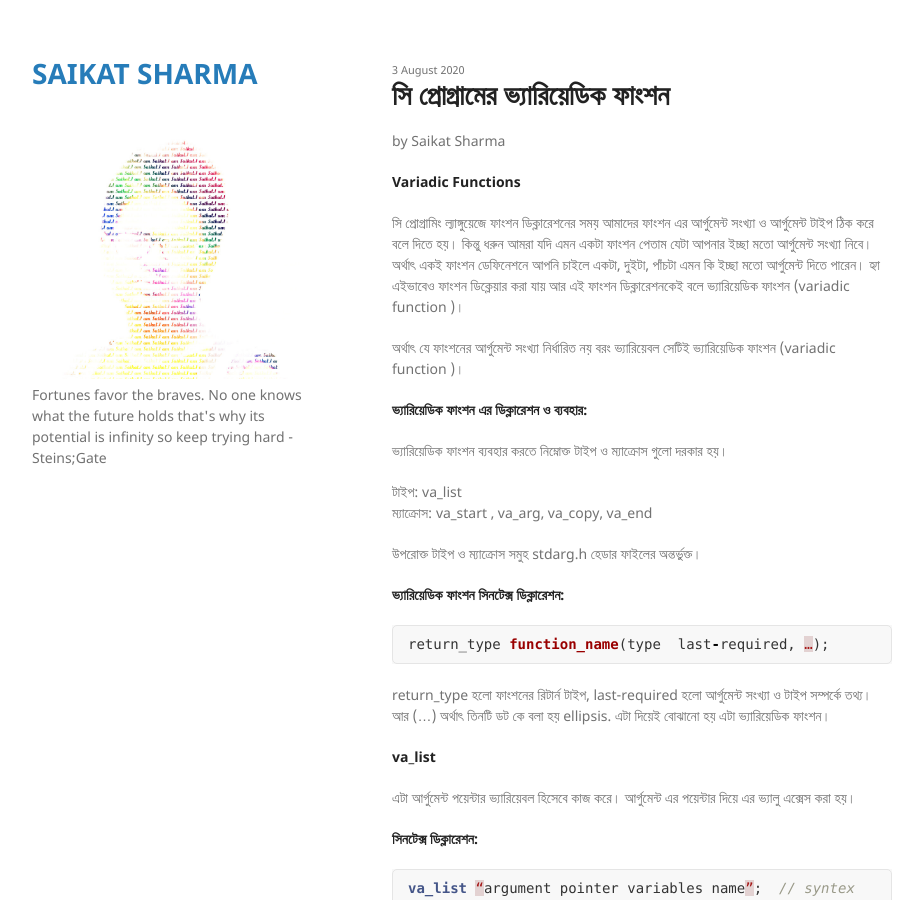
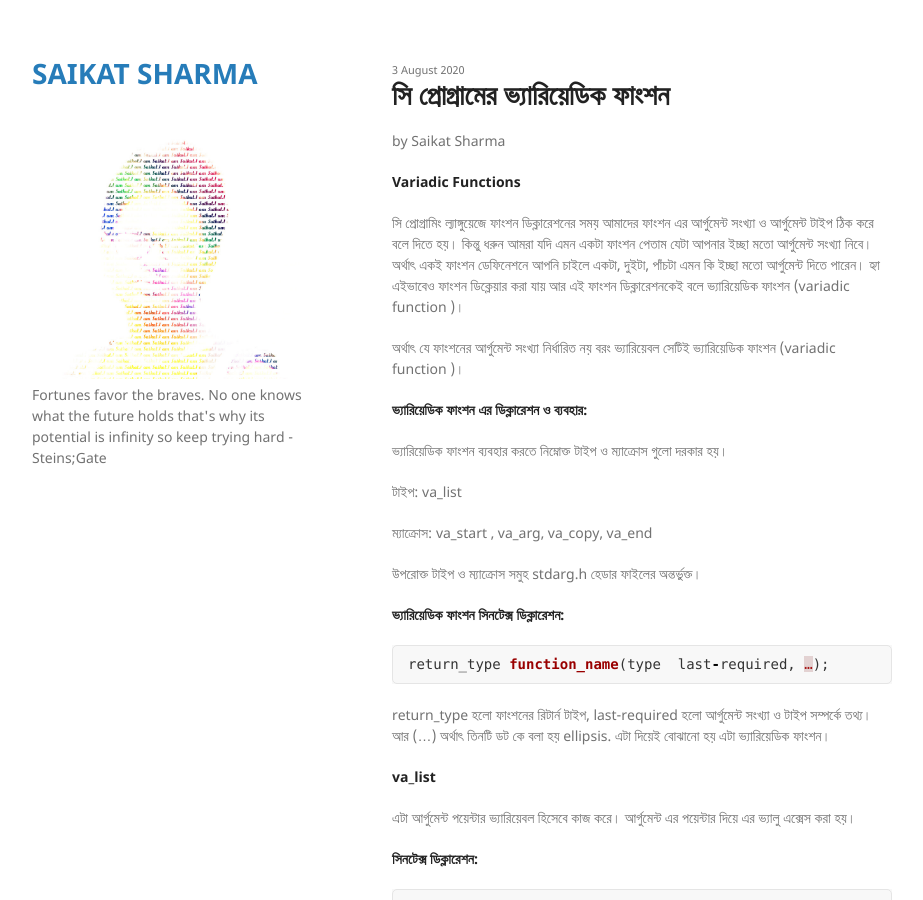
Before and after one commit to Saikat-S/Saikat-S.github.io, a Jekyll site: the page built from _posts/2020-08-03-Variadic-function-in-c.md, in a window 1280 px wide and 900 px high. Shown: the whole window, without its empty margins (178-1101 px from the left). Built offline with Jekyll 4.4.1, drawn with Linux system fonts in a browser that asks for light colours.

````diff
--- a/_posts/2020-08-03-Variadic-function-in-c.md
+++ b/_posts/2020-08-03-Variadic-function-in-c.md
@@ -15,7 +15,8 @@ tags: c, function, variadic_function
 
 ভ্যারিয়েডিক ফাংশন ব্যবহার করতে নিম্নোক্ত  টাইপ ও ম্যাক্রোস গুলো দরকার হয়।
 
-টাইপ: va_list\
+টাইপ: va_list
+
 ম্যাক্রোস: va_start , va_arg, va_copy, va_end
 
 উপরোক্ত  টাইপ ও ম্যাক্রোস সমুহ stdarg.h হেডার ফাইলের অন্তর্ভুক্ত।
@@ -106,7 +107,8 @@ output:
 15
 29
 ```
-এখানে প্রথমে va_list দিয়ে ap নামে একটি আর্গুমেন্ট পয়েন্টার ভ্যারিয়েবল ডিক্লেয়ার করা হয়েছে।  va_start দিয়ে  ap কে বর্তমান ফাংশন এর প্রথম আর্গুমেন্টের পয়েন্টার ও আর্গুমেন্ট সংখ্যা  দিয়ে  ইনিশিয়ালাইজ করা হয়েছে। বর্তমান আর্গুমেন্ট পয়েন্টার ap ও এর ডাটা টাইপ দিয়ে va_arg  এর মাধ্যমে   আর্গুমেন্ট ভালুটি এক্সেস করা হয়েছে। ঠিক এটা কল হওয়ার পর ap এর ভ্যালু হয়ে যায় পরের  আর্গুমেন্ট পয়েন্টার। এবং শেষে   va_end  দিয়ে ap কে ক্লোজ করে দেওয়া হয়। \
+এখানে প্রথমে va_list দিয়ে ap নামে একটি আর্গুমেন্ট পয়েন্টার ভ্যারিয়েবল ডিক্লেয়ার করা হয়েছে।  va_start দিয়ে  ap কে বর্তমান ফাংশন এর প্রথম আর্গুমেন্টের পয়েন্টার ও আর্গুমেন্ট সংখ্যা  দিয়ে  ইনিশিয়ালাইজ করা হয়েছে। বর্তমান আর্গুমেন্ট পয়েন্টার ap ও এর ডাটা টাইপ দিয়ে va_arg  এর মাধ্যমে   আর্গুমেন্ট ভালুটি এক্সেস করা হয়েছে। ঠিক এটা কল হওয়ার পর ap এর ভ্যালু হয়ে যায় পরের  আর্গুমেন্ট পয়েন্টার। এবং শেষে   va_end  দিয়ে ap কে ক্লোজ করে দেওয়া হয়।
+
 এই প্রোগ্রামে  last-required হিসেবে আর্গুমেন্ট সংখ্যা পাস করানো হয়েছে অর্থাৎ ফাংশনটিকে এখন কয়টি আর্গুমেন্ট নিয়ে কাজ করতে হবে তার সংখ্যাটি বলে দেওয়া হয়েছে।  নিচে  last-required হিসেবে আর্গুমেন্ট এর টাইপ ও সংখ্যা উভয় নিয়ে কাজ করার একটি প্রোগ্রাম দেওয়া হলো।
 
 ```c
````
